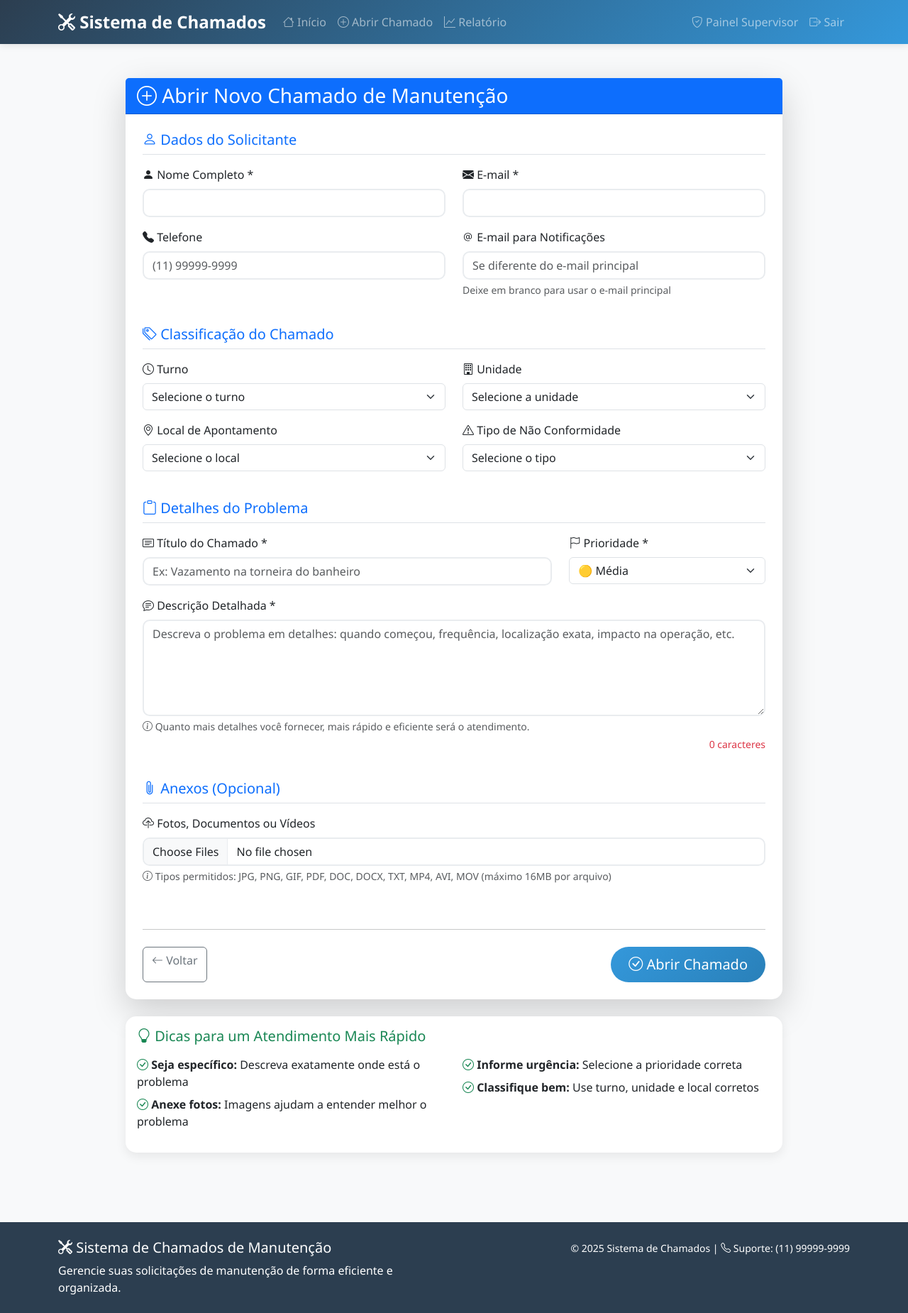
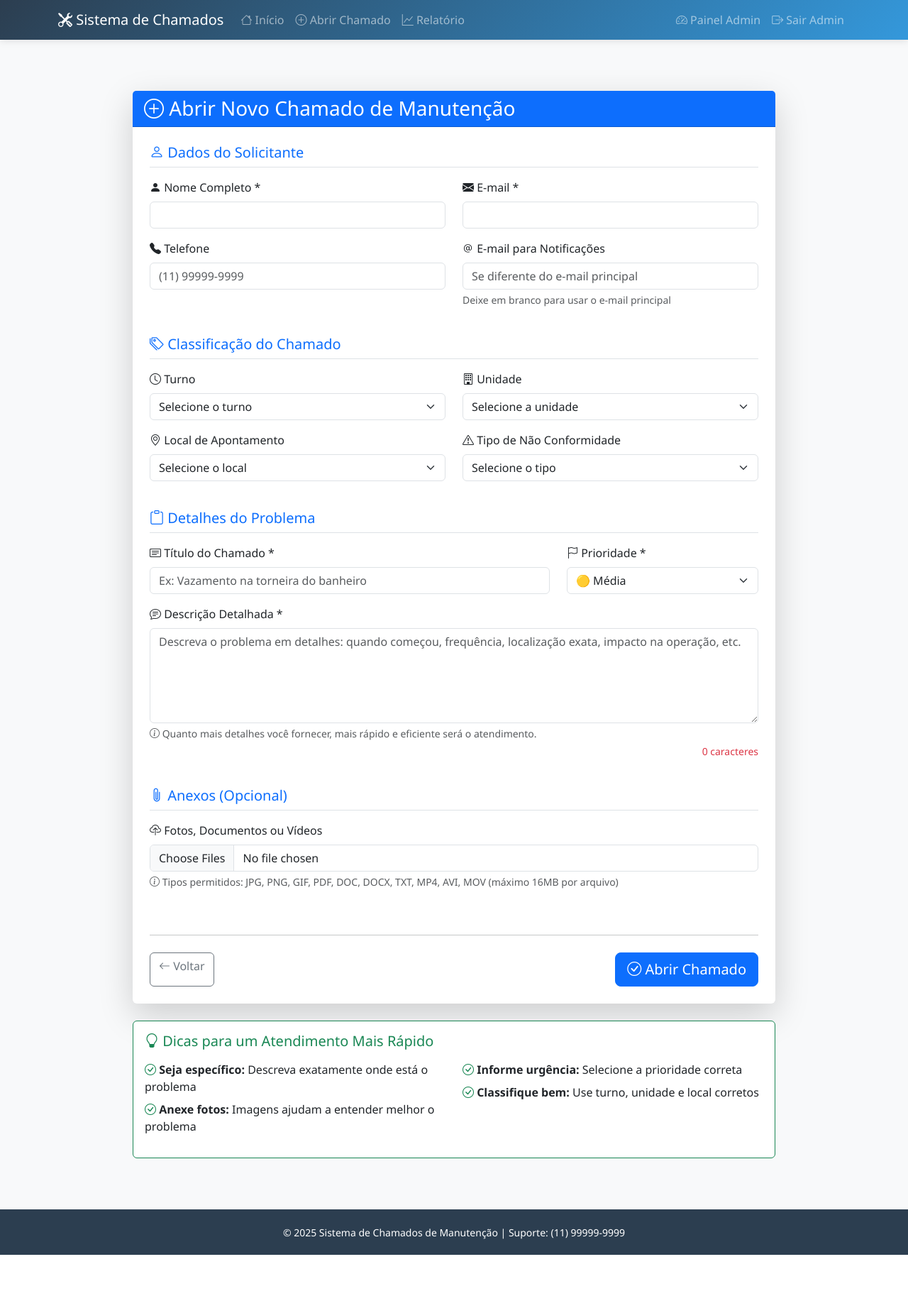
Before and after one commit to MarceloGomesFollow/APPManutencaoNEW, a Flask app: page /chamados/abrir in a window 1280 px wide. Shown: the whole page at 71% size. After the commit the page ends 1768 px from the top, so only its background shows below. Run offline with Flask 3, Linux system fonts and the light colour scheme; the visitor is signed in with stand-in values (Sample User, id 1).

Commit message:
update base html
update base html

```diff
--- a/chamados-manutencao-v2.0-completo-final/chamados-manutencao-distribuicao/sistema-chamados-railway/sistema-chamados-railway/src/templates/base.html
+++ b/chamados-manutencao-v2.0-completo-final/chamados-manutencao-distribuicao/sistema-chamados-railway/sistema-chamados-railway/src/templates/base.html
@@ -1,6 +1,7 @@
 <!DOCTYPE html>
 <html lang="pt-BR">
 <head>
+    <!-- 1. Cabeçalho: meta e CSS -->
     <meta charset="UTF-8">
     <meta name="viewport" content="width=device-width, initial-scale=1.0">
     <title>{% block title %}Sistema de Chamados de Manutenção{% endblock %}</title>
@@ -9,197 +10,57 @@
     <link href="https://cdn.jsdelivr.net/npm/bootstrap@5.3.0/dist/css/bootstrap.min.css" rel="stylesheet">
     <!-- Bootstrap Icons -->
     <link href="https://cdn.jsdelivr.net/npm/bootstrap-icons@1.10.0/font/bootstrap-icons.css" rel="stylesheet">
-    <!-- Custom CSS -->
+
+    <!-- Estilos personalizados -->
     <style>
-        :root {
-            --primary-color: #2c3e50;
-            --secondary-color: #3498db;
-            --success-color: #27ae60;
-            --warning-color: #f39c12;
-            --danger-color: #e74c3c;
-        }
-
-        body {
-            background-color: #f8f9fa;
-            font-family: 'Segoe UI', Tahoma, Geneva, Verdana, sans-serif;
-        }
-
-        .navbar {
-            background: linear-gradient(135deg, var(--primary-color) 0%, var(--secondary-color) 100%);
-            box-shadow: 0 2px 10px rgba(0,0,0,0.1);
-        }
-
-        .navbar-brand {
-            font-weight: bold;
-            font-size: 1.5rem;
-        }
-
-        .card {
-            border: none;
-            border-radius: 15px;
-            box-shadow: 0 5px 15px rgba(0,0,0,0.08);
-            transition: transform 0.3s ease, box-shadow 0.3s ease;
-        }
-
-        .card:hover {
-            transform: translateY(-5px);
-            box-shadow: 0 10px 25px rgba(0,0,0,0.15);
-        }
-
-        .btn-primary {
-            background: linear-gradient(135deg, var(--secondary-color) 0%, #2980b9 100%);
-            border: none;
-            border-radius: 25px;
-            padding: 10px 25px;
-            font-weight: 500;
-            transition: all 0.3s ease;
-        }
-
-        .btn-primary:hover {
-            transform: translateY(-2px);
-            box-shadow: 0 5px 15px rgba(52, 152, 219, 0.4);
-        }
-
-        .btn-success {
-            background: linear-gradient(135deg, var(--success-color) 0%, #229954 100%);
-            border: none;
-            border-radius: 25px;
-        }
-
-        .btn-warning {
-            background: linear-gradient(135deg, var(--warning-color) 0%, #e67e22 100%);
-            border: none;
-            border-radius: 25px;
-        }
-
-        .btn-danger {
-            background: linear-gradient(135deg, var(--danger-color) 0%, #c0392b 100%);
-            border: none;
-            border-radius: 25px;
-        }
-
-        .form-control {
-            border-radius: 10px;
-            border: 2px solid #e9ecef;
-            transition: border-color 0.3s ease;
-        }
-
-        .form-control:focus {
-            border-color: var(--secondary-color);
-            box-shadow: 0 0 0 0.2rem rgba(52, 152, 219, 0.25);
-        }
-
-        .alert {
-            border-radius: 10px;
-            border: none;
-        }
-
-        .status-badge {
-            padding: 8px 16px;
-            border-radius: 20px;
-            font-size: 0.85rem;
-            font-weight: 500;
-        }
-
-        .status-aberto {
-            background-color: #ffeaa7;
-            color: #2d3436;
-        }
-
-        .status-em_andamento {
-            background-color: #74b9ff;
-            color: white;
-        }
-
-        .status-concluido {
-            background-color: #00b894;
-            color: white;
-        }
-
-        .status-cancelado {
-            background-color: #fd79a8;
-            color: white;
-        }
-
-        .priority-alta {
-            color: var(--danger-color);
-            font-weight: bold;
-        }
-
-        .priority-media {
-            color: var(--warning-color);
-            font-weight: bold;
-        }
-
-        .priority-baixa {
-            color: var(--success-color);
-            font-weight: bold;
-        }
-
-        .footer {
-            background: var(--primary-color);
-            color: white;
-            margin-top: 50px;
-        }
-
-        .hero-section {
-            background: linear-gradient(135deg, var(--primary-color) 0%, var(--secondary-color) 100%);
-            color: white;
-            padding: 60px 0;
-        }
-
-        .feature-icon {
-            font-size: 3rem;
-            color: var(--secondary-color);
-            margin-bottom: 20px;
-        }
-
-        @media (max-width: 768px) {
-            .hero-section {
-                padding: 40px 0;
-            }
-
-            .hero-section h1 {
-                font-size: 2rem;
-            }
-        }
+        /* Definições de cores e estilo global */
+        :root { --primary-color: #2c3e50; --secondary-color: #3498db; --success-color: #27ae60; --warning-color: #f39c12; --danger-color: #e74c3c; }
+        body { background-color: #f8f9fa; font-family: 'Segoe UI', sans-serif; }
+        .navbar { background: linear-gradient(135deg, var(--primary-color) 0%, var(--secondary-color) 100%); box-shadow: 0 2px 10px rgba(0,0,0,0.1); }
+        .footer { background: var(--primary-color); color: white; padding: 20px 0; }
     </style>
 
     {% block extra_css %}{% endblock %}
 </head>
 <body>
-    <!-- Navigation -->
+    <!-- 2. Navegação: logo, links de páginas e autenticação -->
     <nav class="navbar navbar-expand-lg navbar-dark">
         <div class="container">
             <a class="navbar-brand" href="{{ url_for('chamado.index') }}">
                 <i class="bi bi-tools"></i> Sistema de Chamados
             </a>
-
             <button class="navbar-toggler" type="button" data-bs-toggle="collapse" data-bs-target="#navbarNav">
                 <span class="navbar-toggler-icon"></span>
             </button>
-
             <div class="collapse navbar-collapse" id="navbarNav">
+                <!-- Links principais (públicos) -->
                 <ul class="navbar-nav me-auto">
                     <li class="nav-item">
-                        <a class="nav-link" href="{{ url_for('chamado.index') }}">
-                            <i class="bi bi-house"></i> Início
+                        <a class="nav-link" href="{{ url_for('chamado.index') }}"><i class="bi bi-house"></i> Início</a>
+                    </li>
+                    <li class="nav-item">
+                        <a class="nav-link" href="{{ url_for('chamado.abrir_chamado') }}"><i class="bi bi-plus-circle"></i> Abrir Chamado</a>
+                    </li>
+                    <li class="nav-item">
+                        <a class="nav-link" href="{{ url_for('chamado.relatorio') }}"><i class="bi bi-graph-up"></i> Relatório</a>
+                    </li>
+                </ul>
+                <!-- Links de autenticação (admin/supervisor) -->
+                <ul class="navbar-nav">
+                    {% if session.get('admin_logged_in') %}
+                        <!-- Admin logado: painel e logout -->
+                        <li class="nav-item">
+                            <a class="nav-link" href="{{ url_for('admin.painel_admin') }}">
+                                <i class="bi bi-speedometer2"></i> Painel Admin
                             </a>
                         </li>
                         <li class="nav-item">
-                        <a class="nav-link" href="{{ url_for('chamado.abrir_chamado') }}">
-                            <i class="bi bi-plus-circle"></i> Abrir Chamado
+                            <a class="nav-link" href="{{ url_for('admin_auth.logout') }}">
+                                <i class="bi bi-box-arrow-right"></i> Sair Admin
                             </a>
                         </li>
-                    <li class="nav-item">
-                        <a class="nav-link" href="{{ url_for('chamado.relatorio') }}">
-                            <i class="bi bi-graph-up"></i> Relatório
-                        </a>
-                    </li>
-                </ul>
-
-                <ul class="navbar-nav">
-                    {% if session.get('supervisor_logged_in') %}
+                    {% elif session.get('supervisor_logged_in') %}
+                        <!-- Supervisor logado: painel e logout -->
                         <li class="nav-item">
                             <a class="nav-link" href="{{ url_for('chamado.painel_supervisor') }}">
                                 <i class="bi bi-shield-check"></i> Painel Supervisor
@@ -207,34 +68,34 @@
                         </li>
                         <li class="nav-item">
                             <a class="nav-link" href="{{ url_for('admin_auth.supervisor_logout') }}">
-                            <i class="bi bi-box-arrow-right"></i> Sair
+                                <i class="bi bi-box-arrow-right"></i> Sair Supervisor
                             </a>
                         </li>
                     {% else %}
+                        <!-- Usuário não autenticado: links de login -->
+                        <li class="nav-item">
+                            <a class="nav-link" href="{{ url_for('admin_auth.admin_login') }}">
+                                <i class="bi bi-shield-lock"></i> Administrador
+                            </a>
+                        </li>
                         <li class="nav-item">
                             <a class="nav-link" href="{{ url_for('admin_auth.supervisor_login') }}">
                                 <i class="bi bi-shield-lock"></i> Supervisor
                             </a>
                         </li>
-    <li class="nav-item">
-      <a class="nav-link" href="{{ url_for('admin_auth.admin_login') }}">
-        <i class="bi bi-shield-lock"></i> Administrador
-                            </a>
-                        </li>
-
                     {% endif %}
                 </ul>
             </div>
         </div>
     </nav>
 
-    <!-- Flash Messages -->
+    <!-- 3. Flash Messages: exibe mensagens de sucesso/erro -->
     {% with messages = get_flashed_messages(with_categories=true) %}
         {% if messages %}
             <div class="container mt-3">
                 {% for category, message in messages %}
                     <div class="alert alert-{{ 'danger' if category == 'error' else category }} alert-dismissible fade show" role="alert">
-                        <i class="bi bi-{{ 'exclamation-triangle' if category == 'error' else 'check-circle' if category == 'success' else 'info-circle' }}"></i>
+                        <i class="bi bi-{{ 'exclamation-triangle' if category == 'error' else 'check-circle' }}"></i>
                         {{ message }}
                         <button type="button" class="btn-close" data-bs-dismiss="alert"></button>
                     </div>
@@ -243,34 +104,20 @@
         {% endif %}
     {% endwith %}
 
-    <!-- Main Content -->
-    <main>
+    <!-- 4. Conteúdo Principal: cada view insere seu bloco aqui -->
+    <main class="container my-4">
         {% block content %}{% endblock %}
     </main>
 
-    <!-- Footer -->
-    <footer class="footer py-4">
-        <div class="container">
-            <div class="row">
-                <div class="col-md-6">
-                    <h5><i class="bi bi-tools"></i> Sistema de Chamados de Manutenção</h5>
-                    <p class="mb-0">Gerencie suas solicitações de manutenção de forma eficiente e organizada.</p>
-                </div>
-                <div class="col-md-6 text-md-end">
-                    <p class="mb-0">
-                        <small>
-                            © 2025 Sistema de Chamados |
-                            <i class="bi bi-telephone"></i> Suporte: (11) 99999-9999
-                        </small>
-                    </p>
-                </div>
-            </div>
+    <!-- 5. Rodapé: informações e suporte -->
+    <footer class="footer">
+        <div class="container text-center">
+            <small>© 2025 Sistema de Chamados de Manutenção | Suporte: (11) 99999-9999</small>
         </div>
     </footer>
 
-    <!-- Bootstrap JS -->
+    <!-- 6. Scripts JS: Bootstrap e blocos extras -->
     <script src="https://cdn.jsdelivr.net/npm/bootstrap@5.3.0/dist/js/bootstrap.bundle.min.js"></script>
-
     {% block extra_js %}{% endblock %}
 </body>
 </html>
```
Lines whose indentation alone changed are shown as unchanged.
